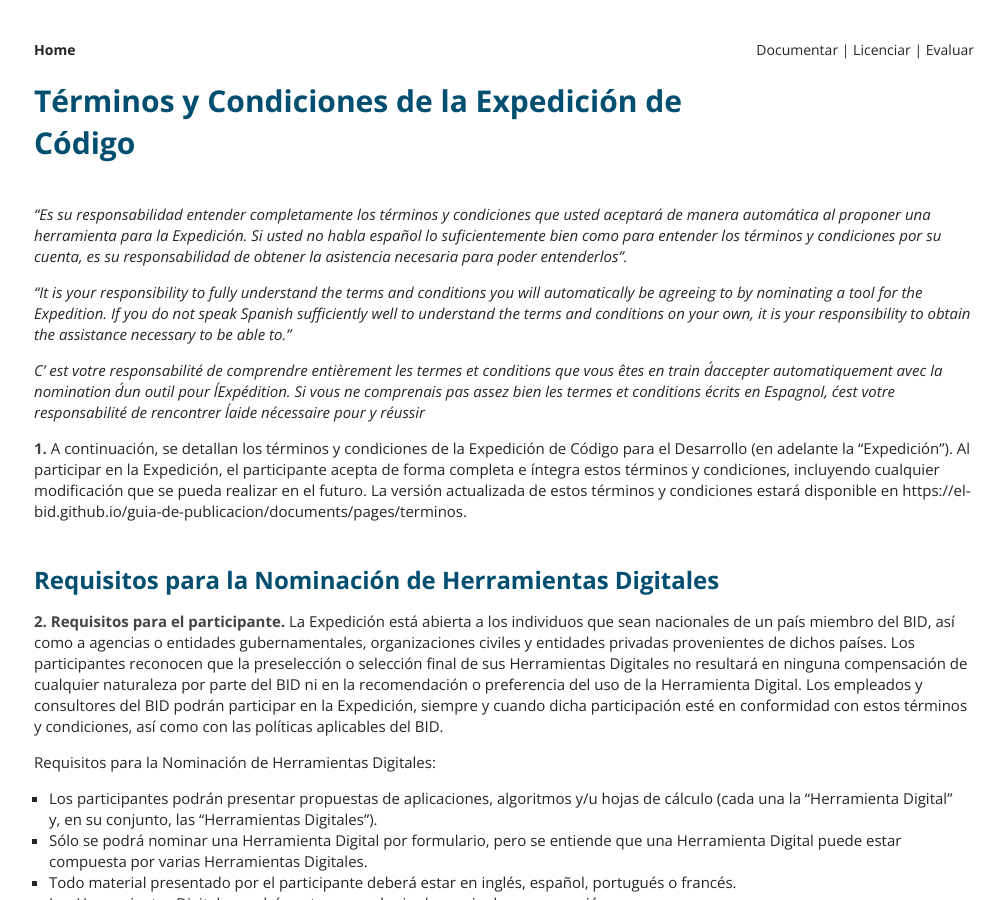
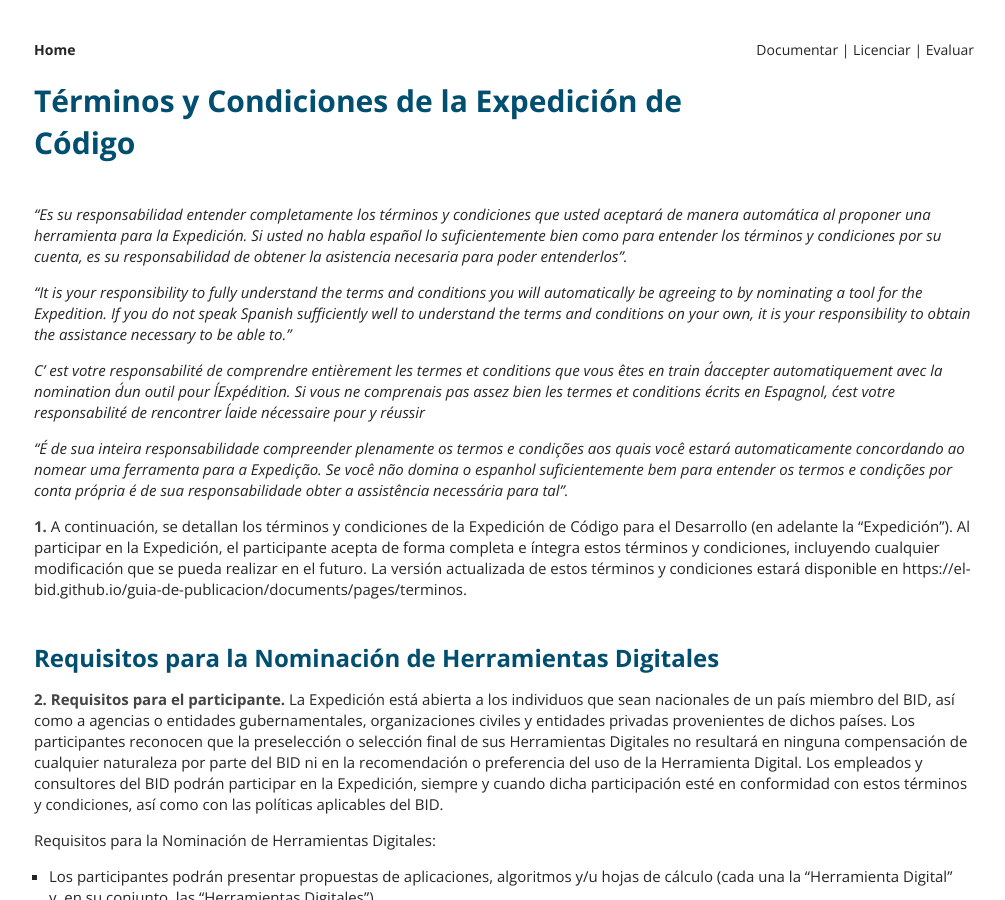
Before and after one commit to EL-BID/guia-de-publicacion, a Jekyll site: the page built from _documents/pages/terminos.markdown, in a window 1280 px wide and 900 px high. Shown: the whole window, without its empty margins (136-1141 px from the left). Built offline with Jekyll 4.4.1, drawn with Linux system fonts in a browser that asks for light colours.

Commit message:
Update terminos.markdown

```diff
--- a/_documents/pages/terminos.markdown
+++ b/_documents/pages/terminos.markdown
@@ -12,6 +12,8 @@ lang: es
 *“It is your responsibility to fully understand the terms and conditions you will automatically be agreeing to by nominating a tool for the Expedition. If you do not speak Spanish sufficiently well to understand the terms and conditions on your own, it is your responsibility to obtain the assistance necessary to be able to.”*
 
 *C’ est votre responsabilité de comprendre entièrement les termes  et conditions que vous êtes en train d´accepter automatiquement avec la nomination  d´un outil pour l´Expédition. Si vous ne comprenais pas assez  bien les termes et conditions écrits en Espagnol,  c´est votre responsabilité de rencontrer l´aide nécessaire pour y réussir*
+
+*"É de sua inteira responsabilidade compreender plenamente os termos e condições aos quais você estará automaticamente concordando ao nomear uma ferramenta para a Expedição. Se você não domina o espanhol suficientemente bem para entender os termos e condições por conta própria é de sua responsabilidade obter a assistência necessária para tal".*
 
 **1.** A continuación, se detallan los términos y condiciones de la Expedición de Código para el Desarrollo (en adelante la “Expedición”). Al participar en la Expedición, el participante acepta de forma completa e íntegra estos términos y condiciones, incluyendo cualquier modificación que se pueda realizar en el futuro. La versión actualizada de estos términos y condiciones estará disponible en https://el-bid.github.io/guia-de-publicacion/documents/pages/terminos.
 
```
